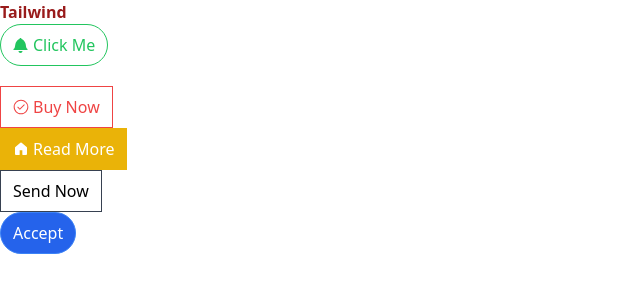
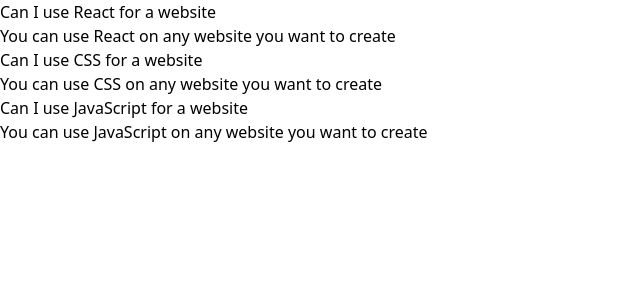
Before and after one commit to Its-me-ak/react-comps, a React (Create React App) app: page / in a window 1280 px wide. Shown: the top 300 px of the page, without its empty margins (0-640 px from the left). Built offline with nearby package versions, Linux system fonts and the light colour scheme.

Commit message:
accordion

```diff
--- a/src/App.js
+++ b/src/App.js
@@ -1,34 +1,28 @@
-import Button from './Components/Button';
-import { GoBell, GoCheckCircle, GoHomeFill } from "react-icons/go";
+import Accordion from "./Components/Accordion";
 
 function App() {
-  const handleClick = () =>{
-    console.log("clicked!!");
-  }
+  const items = [
+    {
+      id:1,
+      label: 'Can I use React for a website',
+      content: 'You can use React on any website you want to create'
+    },
+    {
+      id:2,
+      label: 'Can I use CSS for a website',
+      content: 'You can use CSS on any website you want to create'
+    },
+    {
+      id:3,
+      label: 'Can I use JavaScript for a website',
+      content: 'You can use JavaScript on any website you want to create'
+    }
+  ];
   return (
-    <div className="app">
-      <h1 className='text-red-800 font-extrabold'>Tailwind</h1>
-      <div>
-        <Button success rounded outline onClick={handleClick} className="mb-5"> <GoBell className='mr-1' /> Click Me</Button>
-      </div>
-
-      <div>
-        <Button danger outline onMouseEnter={handleClick}> <GoCheckCircle className='mr-1' /> Buy Now</Button>
-      </div>
-
-      <div>
-        <Button warning> <GoHomeFill className='mr-1' /> Read More</Button>
-      </div>
-
-      <div>
-        <Button secondary outline>Send Now</Button>
-      </div>
-
-      <div>
-        <Button primary rounded>Accept</Button>
-      </div>
-    </div>
-  );
+    <>
+      <Accordion items={items} />
+    </>
+  )
 }
 
 export default App;
--- /dev/null
+++ b/src/Components/Accordion.jsx
@@ -0,0 +1,19 @@
+import React from 'react'
+
+const Accordion = ({items}) => {
+    const renderdItems = items.map((item)=>{
+        return(
+            <div key={item.id}>
+                <div>{item.label}</div>
+                <div>{item.content}</div>
+            </div>
+        )
+    })
+  return (
+    <>
+      {renderdItems}
+    </>
+  )
+}
+
+export default Accordion
```
